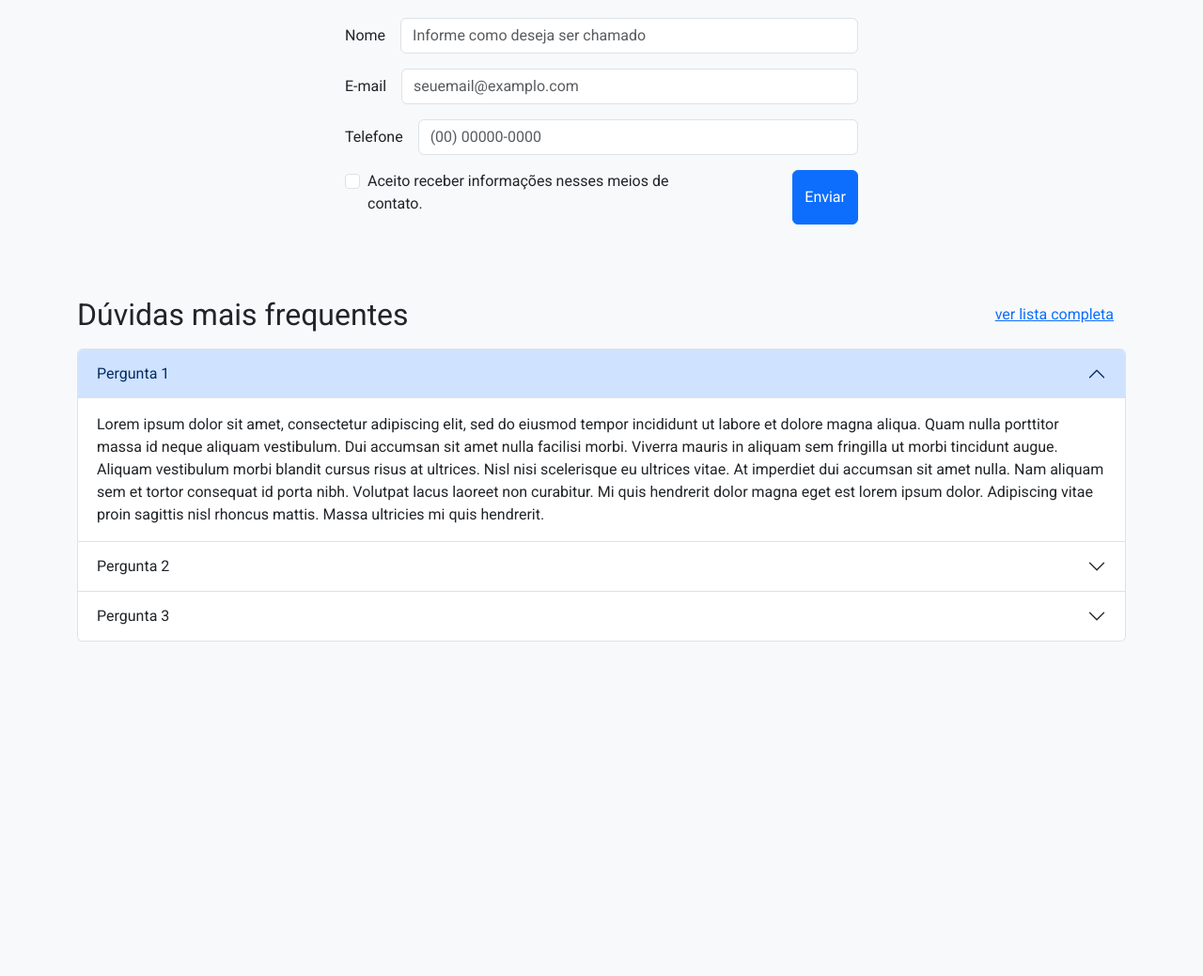
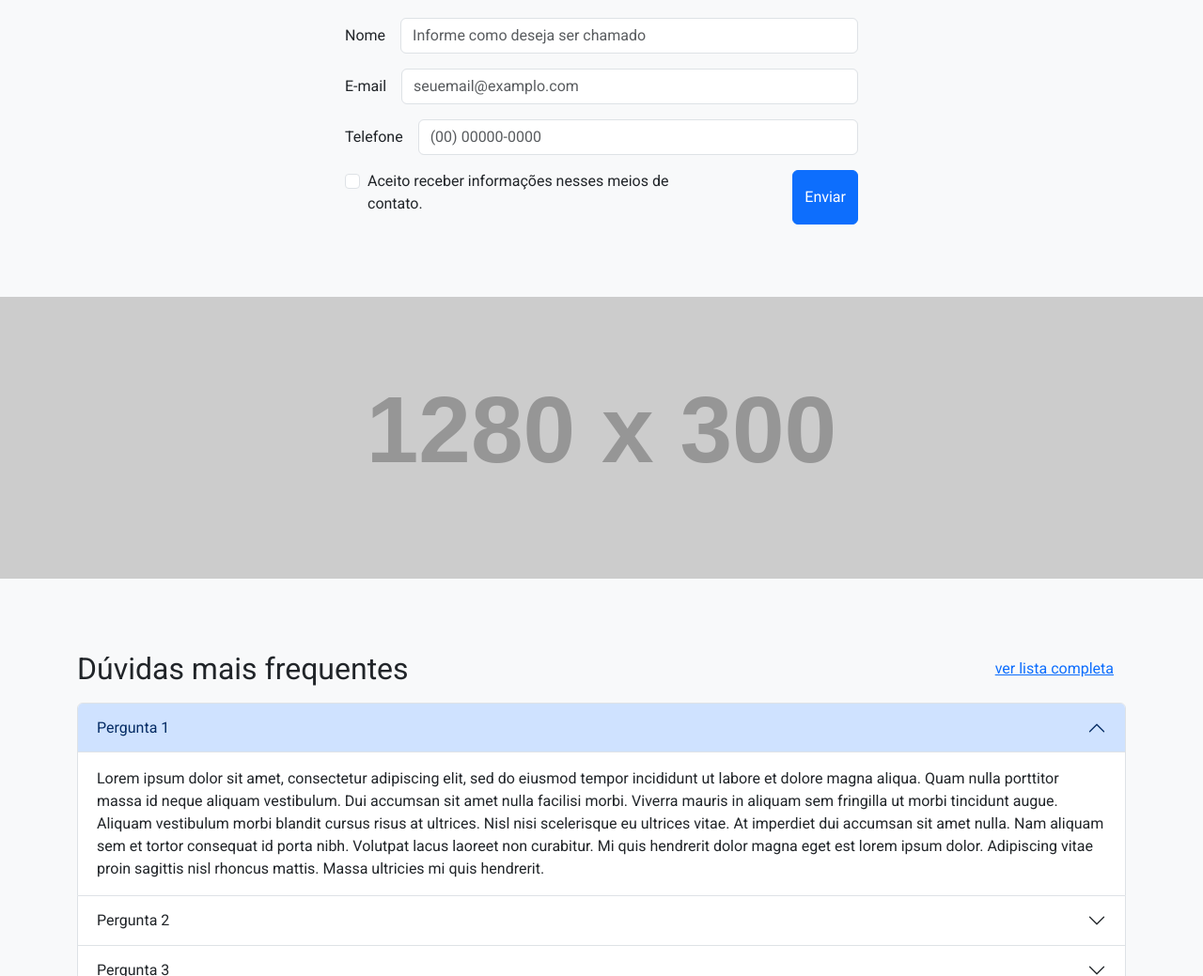
Before and after one commit to FastDevelopmentBR/generic-contract-landing-page, a plain HTML site: page index.html in a window 1280 px wide. Shown: the part 2884-3923 px from the top of the page at 94% size. Before the commit the page ends 3567 px from the top, so only its background shows below. Drawn offline with Linux system fonts and the light colour scheme; placeholder pictures from the web are drawn by us.

Commit message:
Incluído banner extra para fortalecer o marketing.

```diff
--- a/index.html
+++ b/index.html
@@ -528,6 +528,14 @@
     </div>
   </section>
 
+  <section id="banner">
+    <div class="container-fluid g-0 bg-secondary">
+      <div class="container-xxl g-0">
+        <img src="https://placehold.co/1280x300"
+             class="d-block w-100"
+             alt="Banner Extra para Marketing" />
+      </div>
+    </div>
   </section>
 
   <section id="faq">
```
